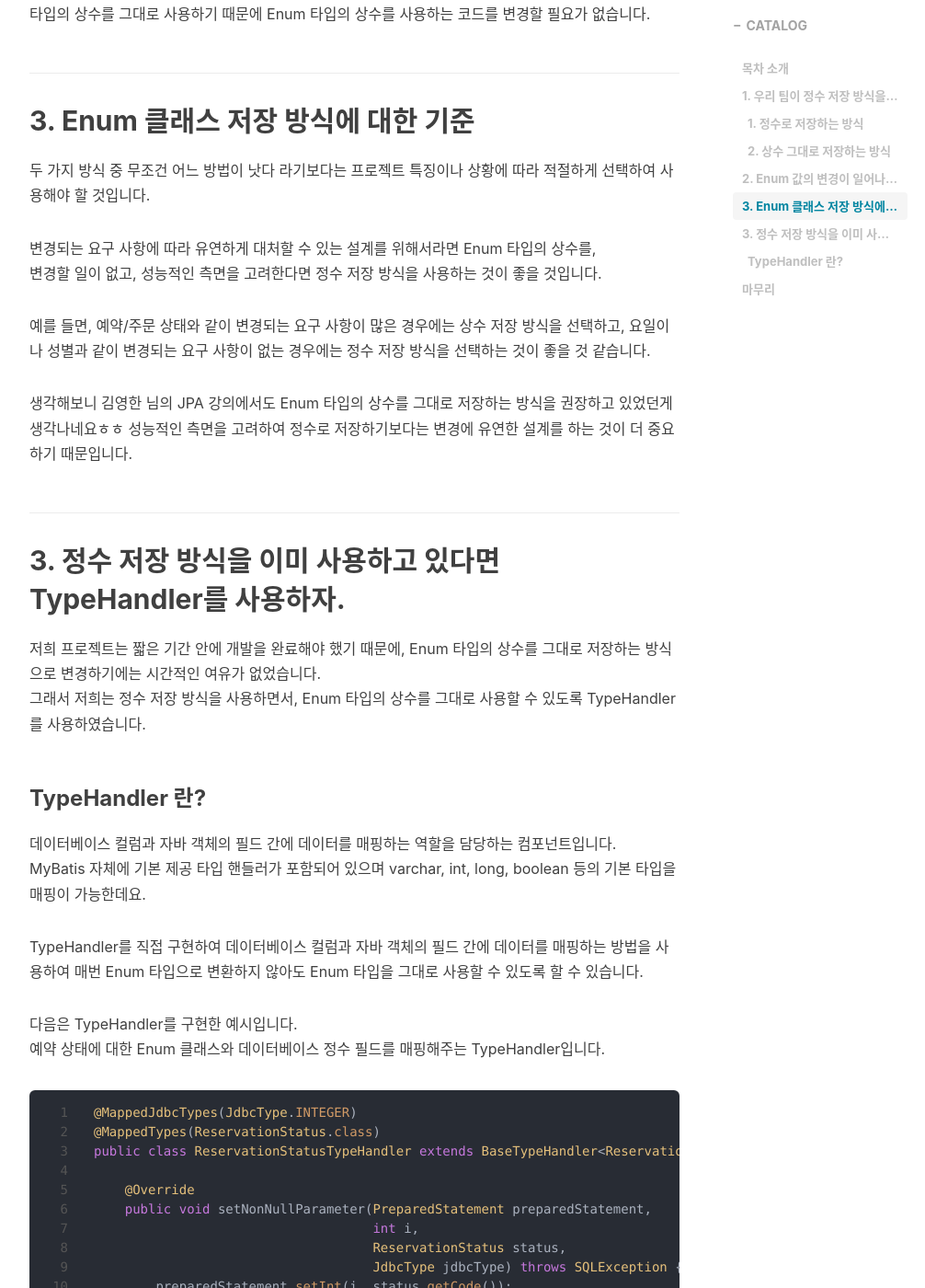
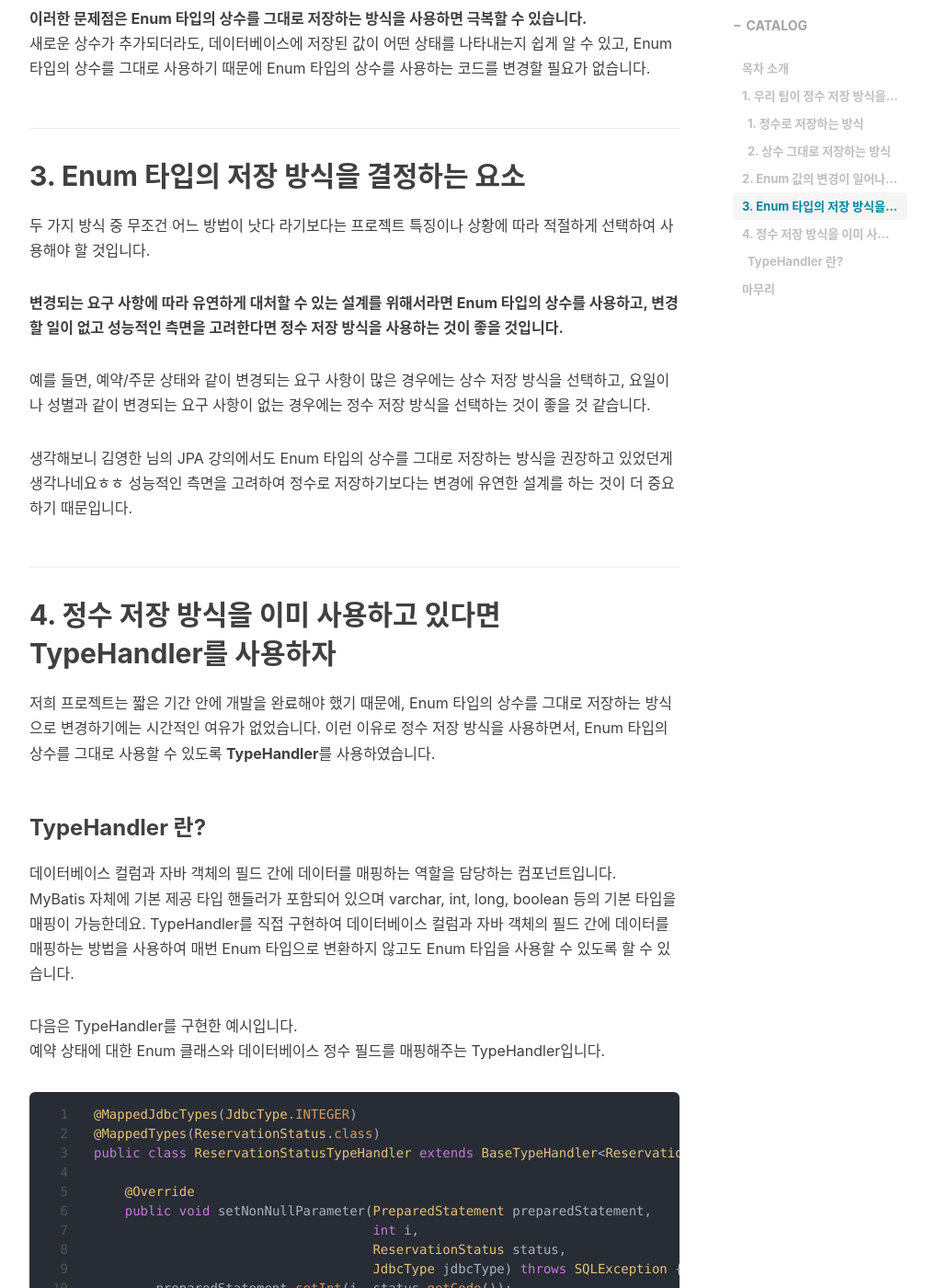
Before and after one commit to bone-stew/bone-stew.github.io, a Jekyll site: the page built from _posts/2023-09-10-enum.md, in a window 1280 px wide and 1400 px high, scrolled down 3458 px. Shown: the whole window at 92% size, without its empty margins (233-1239 px from the left). Built offline with Jekyll 4.4.1, drawn with Linux system fonts in a browser that asks for light colours; nearby versions of some CDN libraries; comment, search, counter and statistics services are not loaded; some of the changed text lies outside the part shown.

Commit message:
docs: enum 게시물 수정

````diff
--- a/_posts/2023-09-10-enum.md
+++ b/_posts/2023-09-10-enum.md
@@ -14,21 +14,21 @@ tags:
 안녕하세요, 서명현입니다. 🤚
 
 저희 프로젝트는 예약 상태나 주문 상태와 같이 비슷한 특성을 가진 상태나 객체를 Enum 타입으로 관리하고 있습니다.<br>
-데이터베이스에 Enum 타입을 String으로 저장했던 방식 대신 정수로 저장하는 방식을 사용해보며 느끼게 된 한계점과 개선 방안에 대해 공유하고자 합니다.
+데이터베이스에 Enum 타입을 정수로 저장하면서 느끼게 된 한계점과 개선 방안에 대해 공유하고자 합니다.
 
 ## 목차 소개
 
 이번 포스팅은 다음과 같은 순서로 진행됩니다.
 
-1. [우리 팀이 정수 저장 방식을 선택한 이유](#1-properties-암호화가-필요한-이유)
-2. [직접 느끼게 된 정수 저장 방식의 한계점](#1-properties-암호화가-필요한-이유)
-3. [Enum 값의 변경이 일어나게 된다면?](#2-spring-properties-암호화-종류)
-4. [정수 저장 방식을 이미 사용하고 있다면 TypeHandler를 사용하자.](#3-왜-jasypt인가?)
+1. [우리 팀이 정수 저장 방식을 선택한 이유](#1-우리-팀이-정수-저장-방식을-선택한-이유)
+2. [Enum 값의 변경이 일어나게 된다면?](#2-enum-값의-변경이-일어나게-된다면?)
+3. [Enum 타입의 저장 방식을 결정하는 요소](#3-enum-타입의-저장-방식을-결정하는-요소)
+4. [정수 저장 방식을 이미 사용하고 있다면 TypeHandler를 사용하자](#4-정수-저장-방식을-이미-사용하고-있다면-TypeHandler를-사용하자)
 
 ## 1. 우리 팀이 정수 저장 방식을 선택한 이유
 
 그동안의 프로젝트에서 Enum 타입을 데이터베이스에 저장할 때, 유지보수 측면에서 상수 그대로 저장하는 방식을 사용했는데요.<br>
-이번에는 팀원의 의견에 따라, 성능과 쿼리의 간결함을 고려하여 정수 저장 방식을 사용해보기로 결정하였습니다.<br>
+이번에는 팀원의 의견에 따라 성능과 쿼리의 간결함을 고려하여 정수 저장 방식을 사용해보기로 결정하였습니다.<br>
 
 ### 1. 정수로 저장하는 방식
 
@@ -42,11 +42,19 @@ public enum Day {
 ```
 
 ```sql
-select * from day where day between 0 and 3; -- 정수로 조회
-select * from day where day ='월' or day = '화' or day = '수' or day = '목'; -- 문자열로 조회
+SELECT *
+FROM day
+WHERE day BETWEEN 0 AND 3; -- 정수로 조회
+
+SELECT *
+FROM day
+WHERE day = '월'
+   OR day = '화'
+   OR day = '수'
+   OR day = '목'; -- 문자열로 조회
 ```
 
-문자열로 조회하는 방식보다 성능상 더 빠르고, 비교할 때 더 간결해진다는 점이 장점이 있습니다.<br><br>
+문자열로 조회하는 방식보다 성능상 더 빠르고, 비교할 때 더 간결해진다는 점이 장점이 있습니다.<br>
 하지만 정수로 저장하는 방식은 데이터베이스에 저장된 값이 어떤 상태를 나타내는지 쉽게 알 수 없다는 단점이 있습니다.
 
 ```java
@@ -66,11 +74,13 @@ values (0);
 ### 2. 상수 그대로 저장하는 방식
 
 Enum 타입을 데이터베이스에 저장할 때, Enum 타입의 상수 그대로 저장하는 방식입니다.<br>
+
 ```java
 public enum OrderStatus {
     ORDER, CANCEL
 }
 ```
+
 ```sql
 Insert into order (order_status)
 values ('ORDER');
@@ -102,54 +112,43 @@ public enum ReservationStatus {
 Enum 타입의 상수를 추가하게 되면, 기존에 데이터베이스에 저장되어 있는 값들을 모두 변경해주어야 하고, 새로 추가된 상수를 사용하는 코드들을 모두 변경해주어야 합니다.<br>
 이러한 작업은 굉장히 번거롭고, 실수할 가능성이 높을 것입니다.
 
-또한 데이터베이스에서 값을 조회할 때, Enum 타입의 상수를 정수로 변환하여 조회하기 때문에 Enum 타입의 상수를 사용할 수 없습니다.<br>
-그렇다고 정수 그대로 애플리케이션 코드에서 사용하게 되면, 데이터베이스에 저장된 값이 어떤 상태를 나타내는지 가독성이 낮고, 추후 변경을 위해 추적하기에도 어렵습니다.<br>
-혹은 추가적인 변환 작업이 필요합니다.
+애플리케이션 개발 측면에서도, 값을 조회할 때 Enum 타입을 정수로 변환하여 조회하는 작업이 필요하고, 값이 어떤 상태를 나타내는지 알기 어려우며,
+가독성이 낮고 추후 변경을 위해 추적하기에도 어렵다는 단점이 존재합니다.<br>
 
-이러한 문제점은 Enum 타입의 상수를 그대로 저장하는 방식을 사용하여 해결할 수 있습니다.<br>
-새로운 상수가 추가되더라도, 데이터베이스에 저장된 값이 어떤 상태를 나타내는지 쉽게 알 수 있고, Enum 타입의 상수를 그대로 사용하기 때문에 Enum 타입의 상수를 사용하는 코드를 변경할 필요가 없습니다.<br>
+**이러한 문제점은 Enum 타입의 상수를 그대로 저장하는 방식을 사용하면 극복할 수 있습니다.**<br>
+새로운 상수가 추가되더라도, 데이터베이스에 저장된 값이 어떤 상태를 나타내는지 쉽게 알 수 있고,
+Enum 타입의 상수를 그대로 사용하기 때문에 Enum 타입의 상수를 사용하는 코드를 변경할 필요가 없습니다.<br>
 
-## 3. Enum 클래스 저장 방식에 대한 기준
+## 3. Enum 타입의 저장 방식을 결정하는 요소
 
 두 가지 방식 중 무조건 어느 방법이 낫다 라기보다는 프로젝트 특징이나 상황에 따라 적절하게 선택하여 사용해야 할 것입니다.<br>
 
-변경되는 요구 사항에 따라 유연하게 대처할 수 있는 설계를 위해서라면 Enum 타입의 상수를,<br>
-변경할 일이 없고, 성능적인 측면을 고려한다면 정수 저장 방식을 사용하는 것이 좋을 것입니다.<br>
+**변경되는 요구 사항에 따라 유연하게 대처할 수 있는 설계를 위해서라면 Enum 타입의 상수를 사용하고,
+변경할 일이 없고 성능적인 측면을 고려한다면 정수 저장 방식을 사용하는 것이 좋을 것입니다.<br>**
 
 예를 들면, 예약/주문 상태와 같이 변경되는 요구 사항이 많은 경우에는 상수 저장 방식을 선택하고,
 요일이나 성별과 같이 변경되는 요구 사항이 없는 경우에는 정수 저장 방식을 선택하는 것이 좋을 것 같습니다.<br>
 
-[//]: # ()
-[//]: # ()
-[//]: # (현재 프로젝트에서는 정수 저장 방식을 사용하며 한계점을 느ㄲ)
-
-[//]: # ()
-[//]: # (변경되는 요구 사항에 따라 유연하게 대처할 수 있는 설계를 위해서라면, Enum 타입의 상수를 그대로 저장하는 방식을 권장합니다.<br>)
-
-[//]: # ()
-[//]: # ()
-[//]: # (무조건 상수 저장 방식을 사용하는 것이)
-
 생각해보니 김영한 님의 JPA 강의에서도 Enum 타입의 상수를 그대로 저장하는 방식을 권장하고 있었던게 생각나네요ㅎㅎ
 성능적인 측면을 고려하여 정수로 저장하기보다는 변경에 유연한 설계를 하는 것이 더 중요하기 때문입니다.<br>
 
-## 3. 정수 저장 방식을 이미 사용하고 있다면 TypeHandler를 사용하자.
+## 4. 정수 저장 방식을 이미 사용하고 있다면 TypeHandler를 사용하자
 
-저희 프로젝트는 짧은 기간 안에 개발을 완료해야 했기 때문에, Enum 타입의 상수를 그대로 저장하는 방식으로 변경하기에는 시간적인 여유가 없었습니다.<br>
-그래서 저희는 정수 저장 방식을 사용하면서, Enum 타입의 상수를 그대로 사용할 수 있도록 TypeHandler를 사용하였습니다.<br>
+저희 프로젝트는 짧은 기간 안에 개발을 완료해야 했기 때문에, Enum 타입의 상수를 그대로 저장하는 방식으로 변경하기에는 시간적인 여유가 없었습니다.
+이런 이유로 정수 저장 방식을 사용하면서, Enum 타입의 상수를 그대로 사용할 수 있도록 **TypeHandler**를 사용하였습니다.<br>
 
 ### TypeHandler 란?
 
 데이터베이스 컬럼과 자바 객체의 필드 간에 데이터를 매핑하는 역할을 담당하는 컴포넌트입니다.<br>
-MyBatis 자체에 기본 제공 타입 핸들러가 포함되어 있으며 varchar, int, long, boolean 등의 기본 타입을 매핑이 가능한데요.<br>
-
-TypeHandler를 직접 구현하여 데이터베이스 컬럼과 자바 객체의 필드 간에 데이터를 매핑하는 방법을 사용하여 매번 Enum 타입으로 변환하지 않아도
-Enum 타입을 그대로 사용할 수 있도록 할 수 있습니다.<br>
+MyBatis 자체에 기본 제공 타입 핸들러가 포함되어 있으며 varchar, int, long, boolean 등의 기본 타입을 매핑이 가능한데요.
+TypeHandler를 직접 구현하여 데이터베이스 컬럼과 자바 객체의 필드 간에 데이터를 매핑하는 방법을 사용하여
+매번 Enum 타입으로 변환하지 않고도 Enum 타입을 사용할 수 있도록 할 수 있습니다.<br>
 
 다음은 TypeHandler를 구현한 예시입니다.<br>
 예약 상태에 대한 Enum 클래스와 데이터베이스 정수 필드를 매핑해주는 TypeHandler입니다.<br>
 
 ```java
+
 @MappedJdbcTypes(JdbcType.INTEGER)
 @MappedTypes(ReservationStatus.class)
 public class ReservationStatusTypeHandler extends BaseTypeHandler<ReservationStatus> {
@@ -195,12 +197,14 @@ mybatis:
 ```
 
 TypeHandler 설정이 끝나면 정수를 다음과 같이 조회하여 Enum 타입의 상수를 사용할 수 있습니다.
+
 ```xml
 <select id="selectByReservationId" resultMap="reservationMap">
   select * from reservation
   where reservation_id = #{reservationId}
 </select>
 ```
+
 ```java
 public class Reservation {
     ...
@@ -215,8 +219,8 @@ public class Reservation {
 
 Enum 타입의 상수 저장 방식 대신 정수 저장 방식을 사용하면서, 어느 방식이 항상 옳다라기 보다는 프로젝트의 특징이나 변경 가능성을 고려하여 적절하게 선택해야 한다는 것을 느꼈습니다.<br>
 
-성능적인 측면도 물론 중요하지만, 소프트웨어 개발 요구 사항이 계속해서 변경되고 추가됨에 따라 변경에 유연하게 대처할 줄 아는 것이 개발자에게 더 필요한 역량이 아닐까 생각합니다. 성능은 추후 최적화를 통해 개선할 수 있지만, 변경에 유연하게 대처할 수 없는 설계는 추후 변경에 대한 비용이나 시간이 더 많이 들테니까요<br>
-
+성능적인 측면도 물론 중요하지만, 소프트웨어 개발 요구 사항이 계속해서 변경되고 추가됨에 따라 변경에 유연하게 대처할 줄 아는 것이 개발자에게 더 필요한 역량이 아닐까 생각합니다. 성능은 추후 최적화를 통해 개선할 수 있지만, 변경에
+유연하게 대처할 수 없는 설계는 추후 변경에 대한 비용이나 시간이 더 많이 들테니까요<br>
 
 이번 포스팅은 Enum 타입을 데이터베이스에 저장하는 방식에 대한 소개와 회고에 대해 정리하였습니다.<br>
 
````
Also changed, not shown: other parts of _posts/2023-09-10-enum.md (+4 -1 lines).
